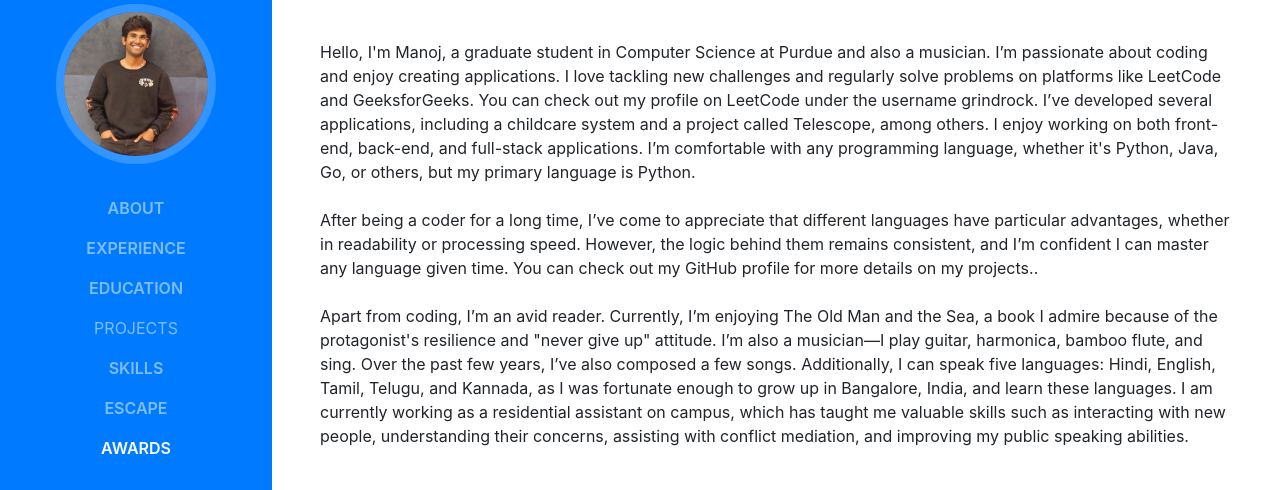
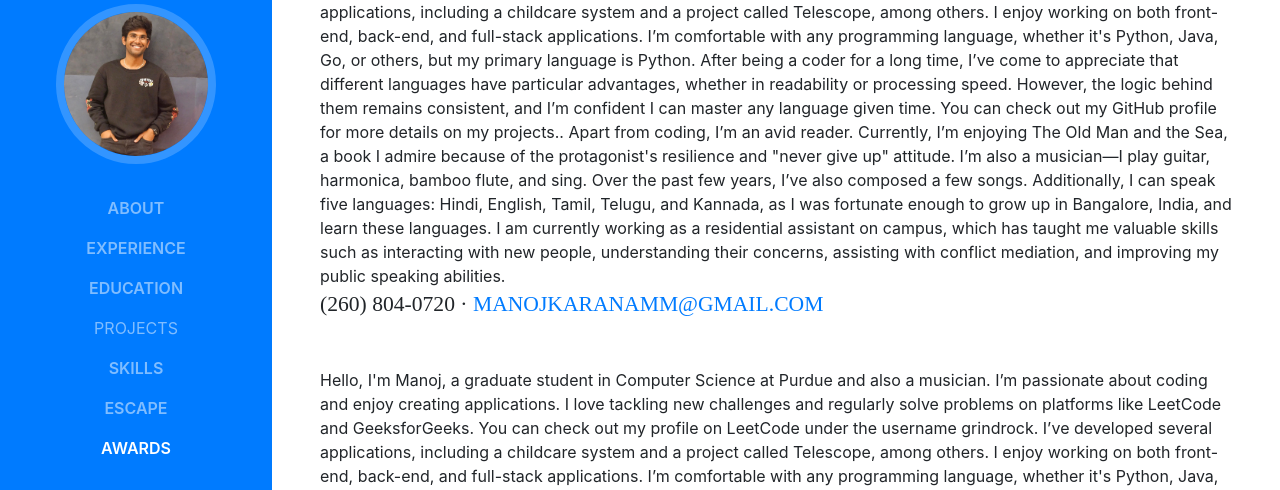
Before and after one commit to manoj-karanam/manoj-karanam.github.io, a website with bundled scripts: page index.html in a window 1280 px wide. Shown: the part 168-658 px from the top of the page. Built offline with nearby package versions, Linux system fonts and the light colour scheme; a web font is replaced by a local one.

Commit message:
Update index.html

```diff
--- a/index.html
+++ b/index.html
@@ -73,6 +73,11 @@
           <h1 class="mb-0">Sai Manoj
             <span class="text-primary">Karanam</span>
           </h1>
+          Hello, I'm Manoj, a graduate student in Computer Science at Purdue and also a musician. I’m passionate about coding and enjoy creating applications. I love tackling new challenges and regularly solve problems on platforms like LeetCode and GeeksforGeeks. You can check out my profile on LeetCode under the username grindrock. I’ve developed several applications, including a childcare system and a project called Telescope, among others. I enjoy working on both front-end, back-end, and full-stack applications. I’m comfortable with any programming language, whether it's Python, Java, Go, or others, but my primary language is Python.
+
+After being a coder for a long time, I’ve come to appreciate that different languages have particular advantages, whether in readability or processing speed. However, the logic behind them remains consistent, and I’m confident I can master any language given time. You can check out my GitHub profile for more details on my projects..
+
+Apart from coding, I’m an avid reader. Currently, I’m enjoying The Old Man and the Sea, a book I admire because of the protagonist's resilience and "never give up" attitude. I’m also a musician—I play guitar, harmonica, bamboo flute, and sing. Over the past few years, I’ve also composed a few songs. Additionally, I can speak five languages: Hindi, English, Tamil, Telugu, and Kannada, as I was fortunate enough to grow up in Bangalore, India, and learn these languages. I am currently working as a residential assistant on campus, which has taught me valuable skills such as interacting with new people, understanding their concerns, assisting with conflict mediation, and improving my public speaking abilities.
           <div class="subheading mb-5">(260) 804-0720 ·
             <a href="mailto:name@email.com">manojkaranamm@gmail.com</a>
           </div>
```
